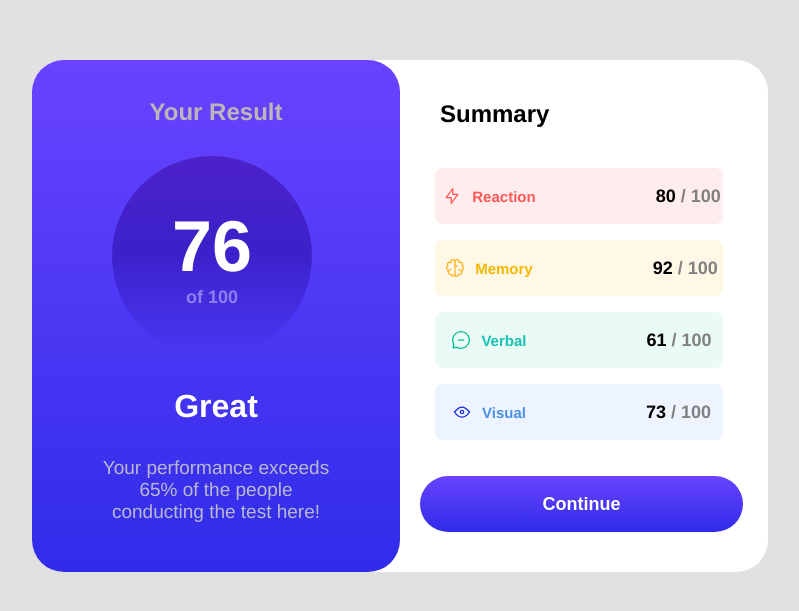
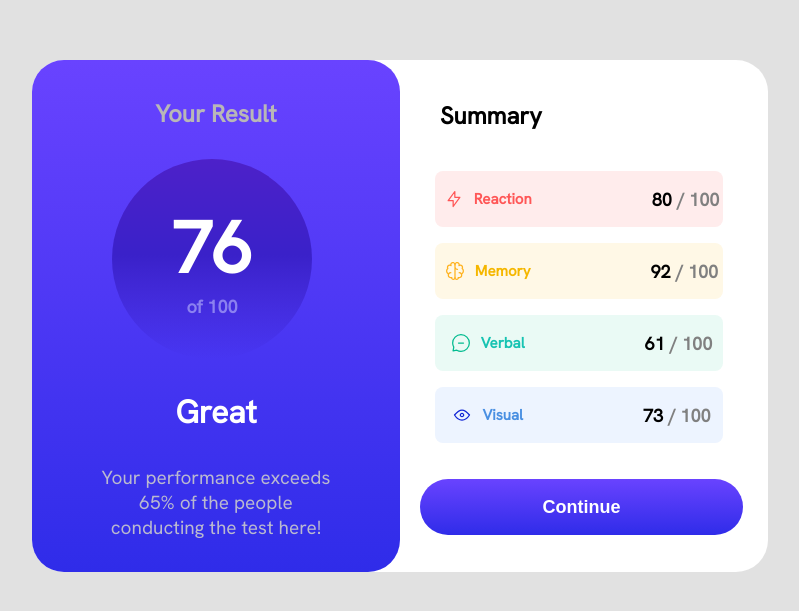
Before and after one commit to lekoooooo/shualedure1v2, a plain HTML site: page index.html in a window 1280 px wide. Shown: the part 109-720 px from the top of the page, without its empty margins (240-1039 px from the left). Drawn offline with Linux system fonts and the light colour scheme; the site is published under a folder, as on GitHub Pages, so addresses that start at the root find nothing.

Commit message:
bugfix/font

```diff
--- a/styles/style.css
+++ b/styles/style.css
@@ -6,7 +6,7 @@
 
 @font-face {
   font-family: "hanken";
-  src: url(/fonts/HankenGrotesk-Regular.ttf);
+  src: url("../fonts/HankenGrotesk-Regular.ttf");
 }
 body {
   width: 1920px;
```
